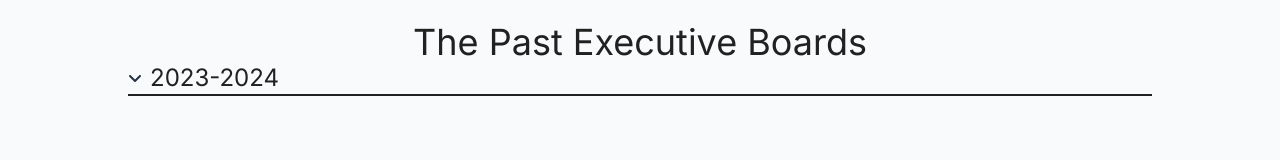
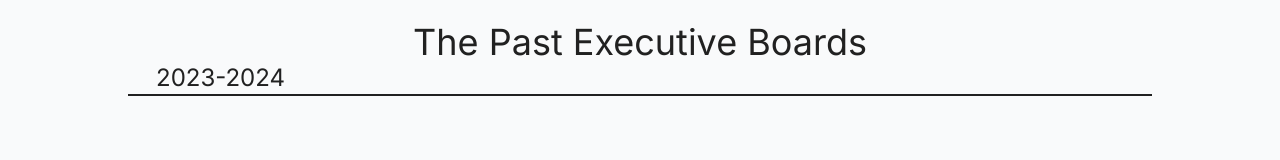
Before and after one commit to up-csi/up-csi.github.io, a SvelteKit app: page /people in a window 1280 px wide. Shown: the part 1442-1602 px from the top of the page. Built offline with nearby package versions, Linux system fonts and the light colour scheme; some icons are missing.

Commit message:
feat(Exec): replace SVGs with Steeze UI icons

```diff
--- a/src/routes/people/+page.svelte
+++ b/src/routes/people/+page.svelte
@@ -3,10 +3,6 @@
     import TeamPanel from './TeamPanel.svelte';
 
     import arianRey from '$lib/people/arian-rey.webp';
-    import arrowDownDark from '$lib/icons/arrowdowndark.svg';
-    import arrowDownLight from '$lib/icons/arrowdownlight.svg';
-    import arrowUpDark from '$lib/icons/arrowupdark.svg';
-    import arrowUpLight from '$lib/icons/arrowuplight.svg';
     import bastiOrtiz from '$lib/people/basti-ortiz.webp';
     import beaDiokno from '$lib/people/bea-diokno.webp';
     import calebBunye from '$lib/people/caleb-bunye.webp';
@@ -16,10 +12,10 @@
     import jellyRaborar from '$lib/people/jelly-raborar.webp';
     import lino from '$lib/lino-hero.svg';
 
-    import { get } from '$lib/stores/color-scheme';
+    import { Icon } from '@steeze-ui/svelte-icon';
+    import { ChevronUp, ChevronDown } from '@steeze-ui/heroicons';
 
     let pastExec = false;
-    const theme = get();
 </script>
 
 <section>
@@ -54,17 +50,9 @@
     >
         <div class="flex w-full flex-row items-center text-center">
             {#if pastExec}
-                <img
-                    src={$theme ? arrowUpLight : arrowUpDark}
-                    alt="Toggle Dropdown"
-                    class="h-4 pr-2"
-                />
+                <Icon src={ChevronUp} class="text-csi-black w-6 mr-1 dark:text-csi-white" />
             {:else}
-                <img
-                    src={$theme ? arrowDownLight : arrowDownDark}
-                    alt="Toggle Dropdown"
-                    class="h-4 pr-2"
-                />
+                <Icon src={ChevronDown} class="text-csi-black w-6 mr-1 dark:text-csi-white" />
             {/if}
             <h2 class="text-xl md:text-2xl">2023-2024</h2>
         </div>
```
